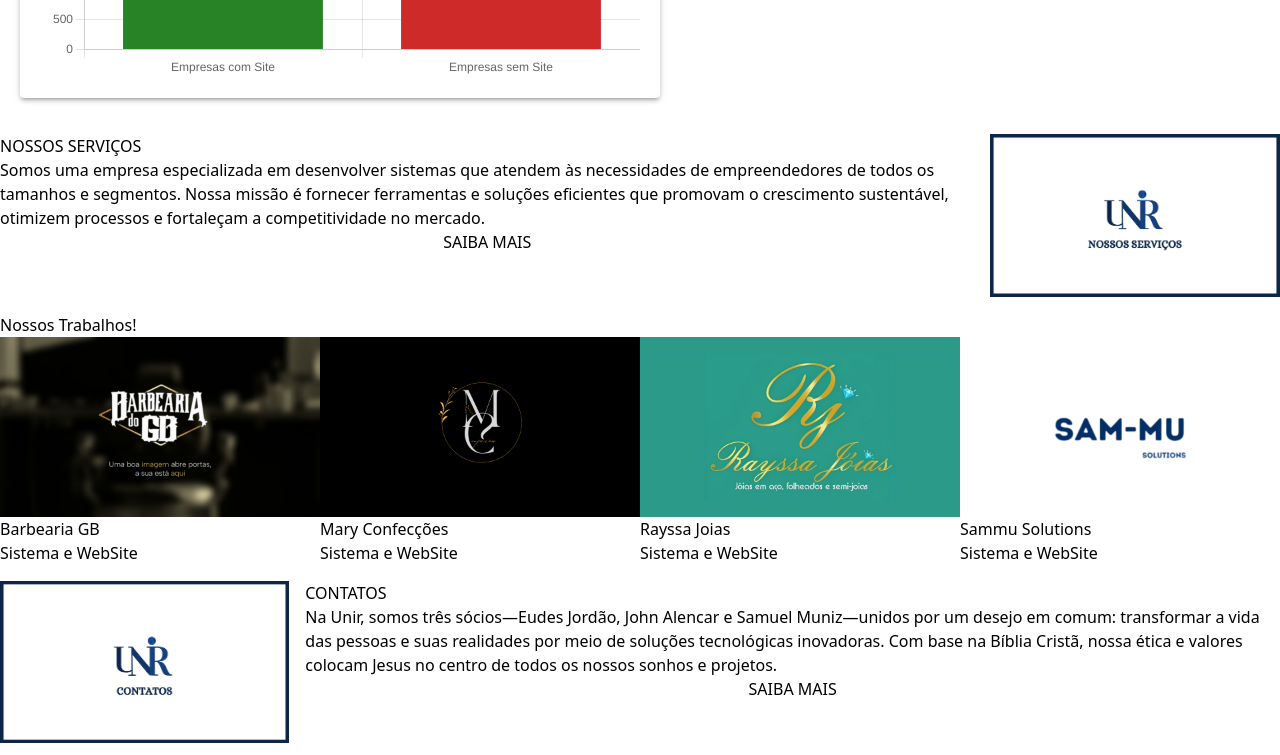
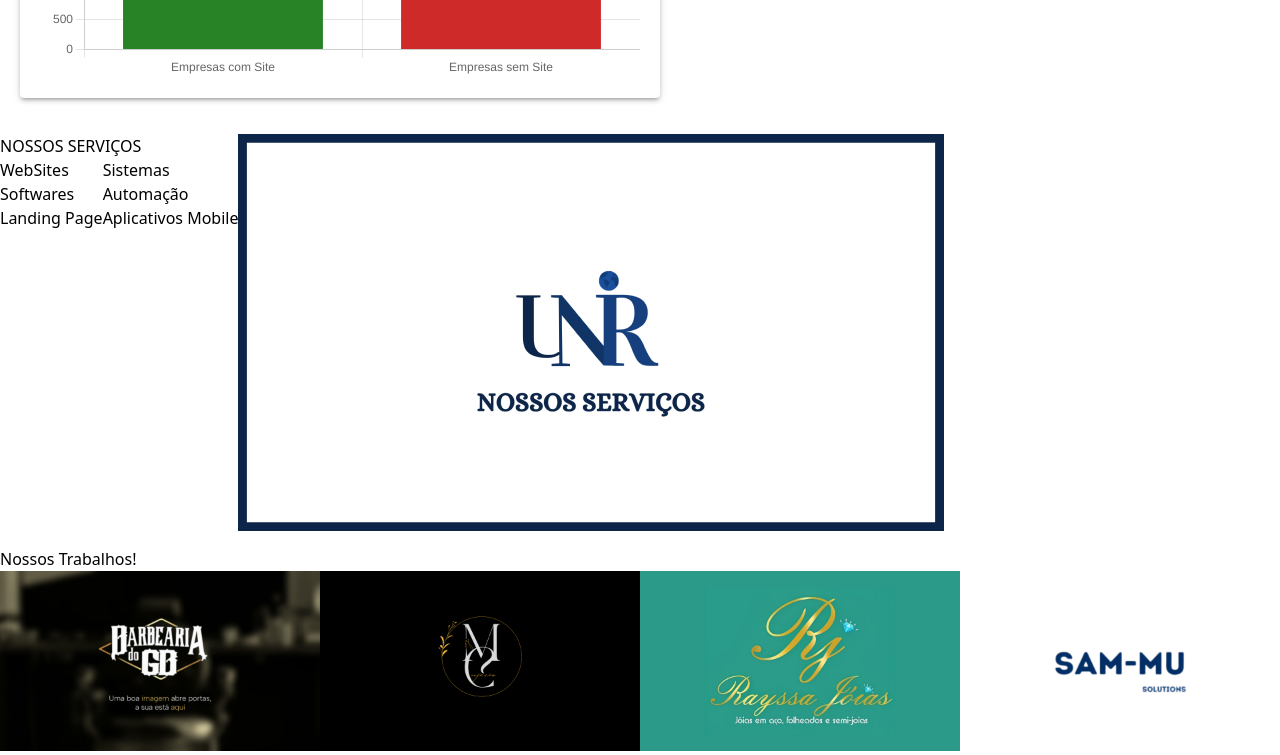
Before and after one commit to DevSamuelMuniz/UNIR, a Next.js app: page / in a window 1280 px wide. Shown: the part 1700-2455 px from the top of the page. Built offline with nearby package versions, Linux system fonts and the light colour scheme.

Commit message:
Mudei varias coisas. Clica ai para tu ver :D

```diff
--- a/src/Components/S4NossosServicos/S4NossosServicos.tsx
+++ b/src/Components/S4NossosServicos/S4NossosServicos.tsx
@@ -1,24 +1,34 @@
+/* eslint-disable @next/next/no-img-element */
+
+
+
 export default function S4NossosServicos() {
   return (
-    <main className="flex gap-4 items-center justify-center bg-[#15407D] p-10 ">
-      <div className="flex flex-col w-1/3 gap-10 h-full text-end">
+    <main className="flex gap-16 items-center justify-center bg-[#15407D] p-10 ">
+      <div className="flex flex-col w-1/3 gap-16 h-full text-end">
         <h1 className="text-3xl font-bold text-white ">NOSSOS SERVIÇOS</h1>
-        <p className="text-white text-lg font-sem">
-          Somos uma empresa especializada em desenvolver sistemas que atendem às
-          necessidades de empreendedores de todos os tamanhos e segmentos. Nossa
-          missão é fornecer ferramentas e soluções eficientes que promovam o
-          crescimento sustentável, otimizem processos e fortaleçam a
-          competitividade no mercado.
-        </p>
-        <button className="border-2 border-[#4C81CD] bg-white text-[#0C2548] text-lg font-semibold p-2 hover:text-white hover:bg-[#4C81CD] transition-colors">
-          SAIBA MAIS
-        </button>
+        <div className="flex justify-end gap-32 text-xl text-white">
+          <div>
+            <ul className="flex gap-6 flex-col list-disc items-end">
+              <li>WebSites</li>
+              <li>Softwares</li>
+              <li>Landing Page</li>
+            </ul>
+          </div>
+          <div>
+            <ul className="flex gap-6 flex-col list-disc items-end">
+              <li>Sistemas</li>
+              <li>Automação</li>
+              <li>Aplicativos Mobile</li>
+            </ul>
+          </div>
+        </div>
       </div>
-
       <div>
         <img
           src="/Assets/Imgs/S4NossosServicos/bannerNossosServicos.png"
           alt=""
+
         />
       </div>
     </main>
--- a/src/Components/S5Trabalhos/S5Trabalhos.tsx
+++ b/src/Components/S5Trabalhos/S5Trabalhos.tsx
@@ -7,17 +7,17 @@
   {
     img: "/Assets/Imgs/S5Branco/MaryConfeccoes.png",
     name: "Mary Confecções",
-    classificacao: "Sistema e WebSite"
+    classificacao: "Sistema"
   },
   {
     img: "/Assets/Imgs/S5Branco/Rayssa.png",
     name: "Rayssa Joias",
-    classificacao: "Sistema e WebSite"
+    classificacao: "WebSite"
   },
   {
     img: "/Assets/Imgs/S5Branco/Samuel.png",
     name: "Sammu Solutions",
-    classificacao: "Sistema e WebSite"
+    classificacao: "WebSite"
   },
 
 ]
--- a/src/Components/S6Contatos/S6Contatos.tsx
+++ b/src/Components/S6Contatos/S6Contatos.tsx
@@ -6,15 +6,16 @@
       </div>
 
       <div className="flex flex-col w-1/3 gap-10 h-full">
-        <h1 className="text-3xl font-bold text-white ">CONTATOS</h1>
+        <h1 className="text-3xl font-bold text-white ">TRABALHE CONOSCO</h1>
         <p className="text-white text-lg font-sem">
-          Na Unir, somos três sócios—Eudes Jordão, John Alencar e Samuel
-          Muniz—unidos por um desejo em comum: transformar a vida das pessoas e
-          suas realidades por meio de soluções tecnológicas inovadoras. Com base
-          na Bíblia Cristã, nossa ética e valores colocam Jesus no centro de
-          todos os nossos sonhos e projetos.
+          Se sua empresa busca soluções de software sob medida, estamos prontos para ajudar!
+          Trabalhe conosco e eleve seus ganhos com projetos inovadores e eficientes,
+          desenvolvidos por uma equipe de desenvolvedores especializados.
+          Não perca a chance de transformar suas ideias em resultados reais.
+          Junte-se a nós e veja a diferença que podemos fazer para o seu negócio!
         </p>
-<button className="border-2 border-[#4C81CD] bg-white text-[#0C2548] text-lg font-semibold p-2 hover:text-white hover:bg-[#4C81CD] transition-colors" >          SAIBA MAIS
+        <button className="border-2 border-[#4C81CD] bg-white text-[#0C2548] text-lg font-semibold p-2 hover:text-white hover:bg-[#4C81CD] transition-colors" >
+          TRABALHE CONOSCO
         </button>
       </div>
     </main>
```
